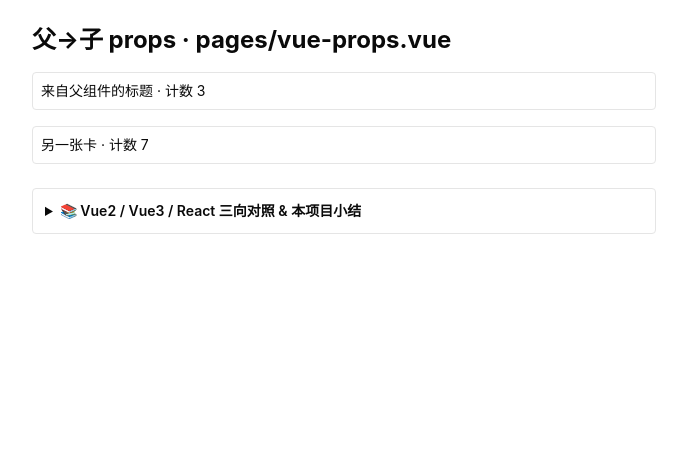
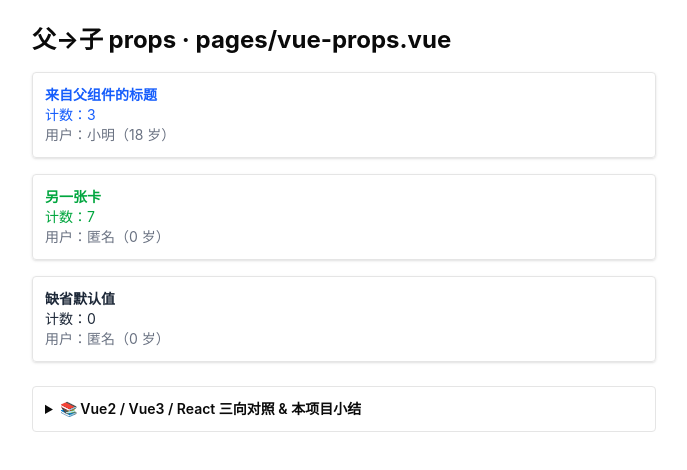
Before and after one commit to 1256807020/social-basic, a Nuxt app: page /vue-props in a window 1280 px wide. Shown: the top 470 px of the page, without its empty margins (296-983 px from the left). Built offline with nearby package versions, Linux system fonts and the light colour scheme.

Commit message:
feat: 完整props示例

```diff
--- /dev/null
+++ b/app/components/PropsCard.vue
@@ -0,0 +1,35 @@
+<script setup lang="ts">
+// ───────────────────────────────────────────────────────────
+// 子组件：用 <script setup> 的 defineProps 声明入参（Vue3 现代写法）
+// 🔧 固定写法：defineProps<接口>() 写在 <script setup> 顶层即可，类型即文档，
+//    父组件传值时 TS 会提示字段并做编译期校验。
+// 📌 默认值：TS 接口写法下不能用 default 关键字，必须用 withDefaults 包裹。
+// 📌 对象 / 数组类型的默认值必须是「工厂函数」(() => ({...}))，否则所有实例共享同一引用。
+// ↔ Vue2：props: { title: { type: String, required: true } }（无类型推导）。
+// ↔ React：function Card({ title, count = 0 }) —— 默认值靠参数解构给。
+// ───────────────────────────────────────────────────────────
+
+interface Props {
+  title: string                              // 必填：父组件必须传，否则编译报错
+  count?: number                             // 可选
+  color?: string                             // 可选：控制文字颜色（传 Tailwind 类）
+  user?: { name: string; age: number }       // 对象型 prop：演示嵌套结构
+}
+
+// 🔧 固定写法：withDefaults 包裹 defineProps，第二参给默认值
+const props = withDefaults(defineProps<Props>(), {
+  count: 0,
+  color: 'text-gray-800',
+  // 📌 对象默认值用工厂函数，避免多实例共享同一对象
+  user: () => ({ name: '匿名', age: 0 }),
+})
+</script>
+
+<template>
+  <!-- 🔧 :class="color" 把父传来的颜色类动态绑到根节点 -->
+  <div class="rounded border p-3 text-sm shadow-sm" :class="color">
+    <p class="font-semibold">{{ props.title }}</p>
+    <p>计数：{{ props.count }}</p>
+    <p class="text-gray-500">用户：{{ props.user.name }}（{{ props.user.age }} 岁）</p>
+  </div>
+</template>
--- a/app/pages/vue-props.vue
+++ b/app/pages/vue-props.vue
@@ -7,23 +7,19 @@
 // 📌 实战定位：props 单向数据流【基础必学】；父子传值的唯一正规通道。
 // 🧭 学习模式：🔧固定写法=defineProps&lt;Props&gt;()；👉=练习点（已填）；文末 <details> 有 Vue2/Vue3/React 三向对照。
 // ───────────────────────────────────────────────────────────
-import { defineComponent, h } from 'vue'
-
-// 🔧 固定写法：子组件用 defineProps 声明入参（这里用 defineComponent 内联演示）
-const Card = defineComponent({
-  props: { title: { type: String, required: true }, count: { type: Number, default: 0 } },
-  setup(p) {
-    // 👉 练习：给 Card 加一个 color prop 控制文字颜色
-    return () => h('div', { class: 'rounded border p-2 text-sm' }, `${p.title} · 计数 ${p.count}`)
-  },
-})
+// 🔧 固定写法：子组件 PropsCard 用 <script setup> 的 defineProps 声明入参（见 app/components/PropsCard.vue）
+//    Nuxt 会自动从 app/components 注册组件；这里显式 import 便于理解，不写也能用 <PropsCard />。
+import PropsCard from '~/components/PropsCard.vue'
 </script>
 
 <template>
   <main class="mx-auto max-w-2xl space-y-4 p-6">
     <h1 class="text-2xl font-bold">父→子 props · pages/vue-props.vue</h1>
-    <Card title="来自父组件的标题" :count="3" />
-    <Card title="另一张卡" :count="7" />
+    <!-- 👉 父组件向子组件 PropsCard 传 props：必填 title + 可选 count/color/user -->
+    <PropsCard title="来自父组件的标题" :count="3" :user="{ name: '小明', age: 18 }" color="text-blue-600" />
+    <PropsCard title="另一张卡" :count="7" color="text-green-600" />
+    <!-- 📌 不传可选 prop 时，走 withDefaults 里的默认值；user 用工厂函数给的『匿名/0岁』 -->
+    <PropsCard title="缺省默认值" />
 
     <details class="mt-6 rounded border p-3 text-sm">
       <summary class="cursor-pointer font-semibold">📚 Vue2 / Vue3 / React 三向对照 & 本项目小结</summary>
```
